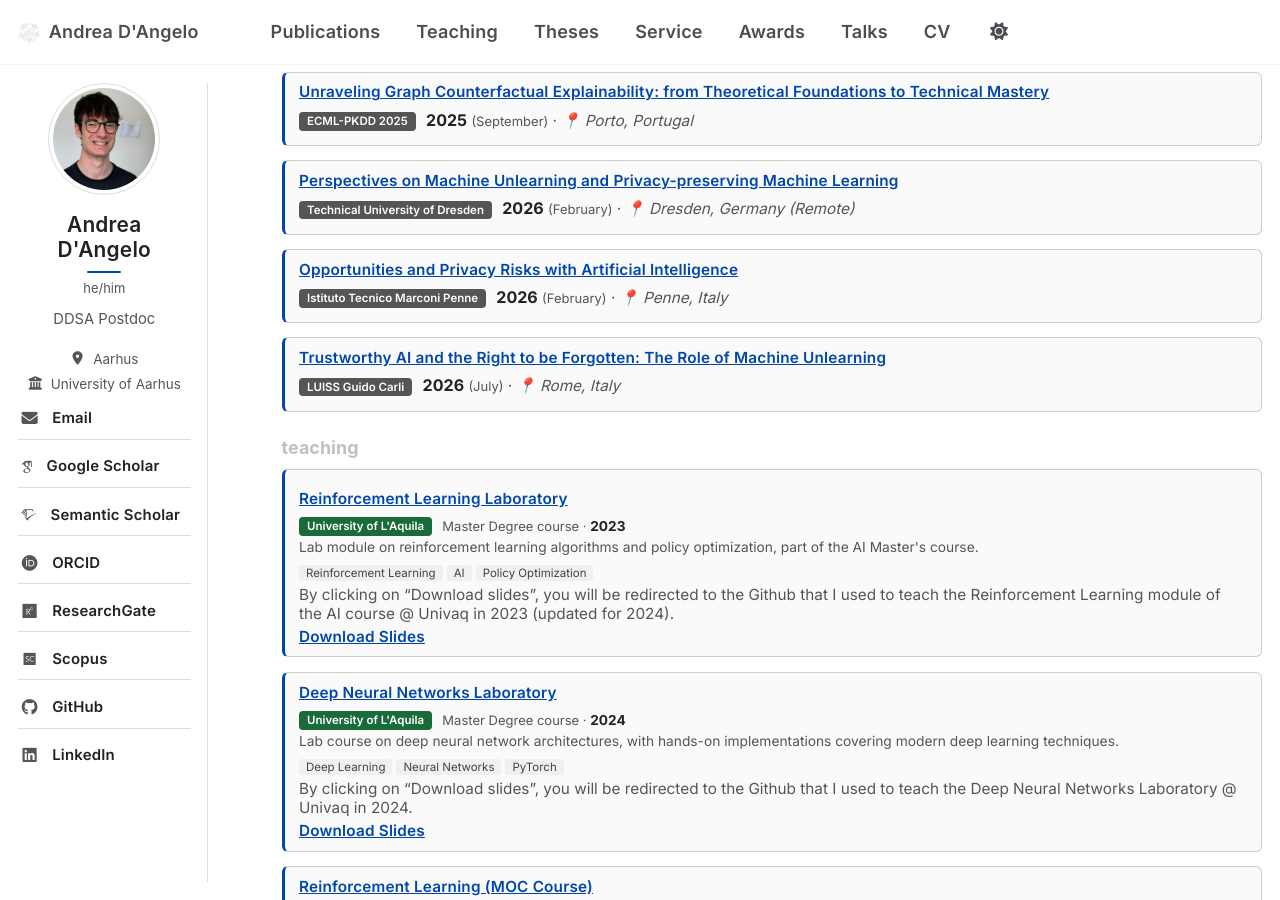
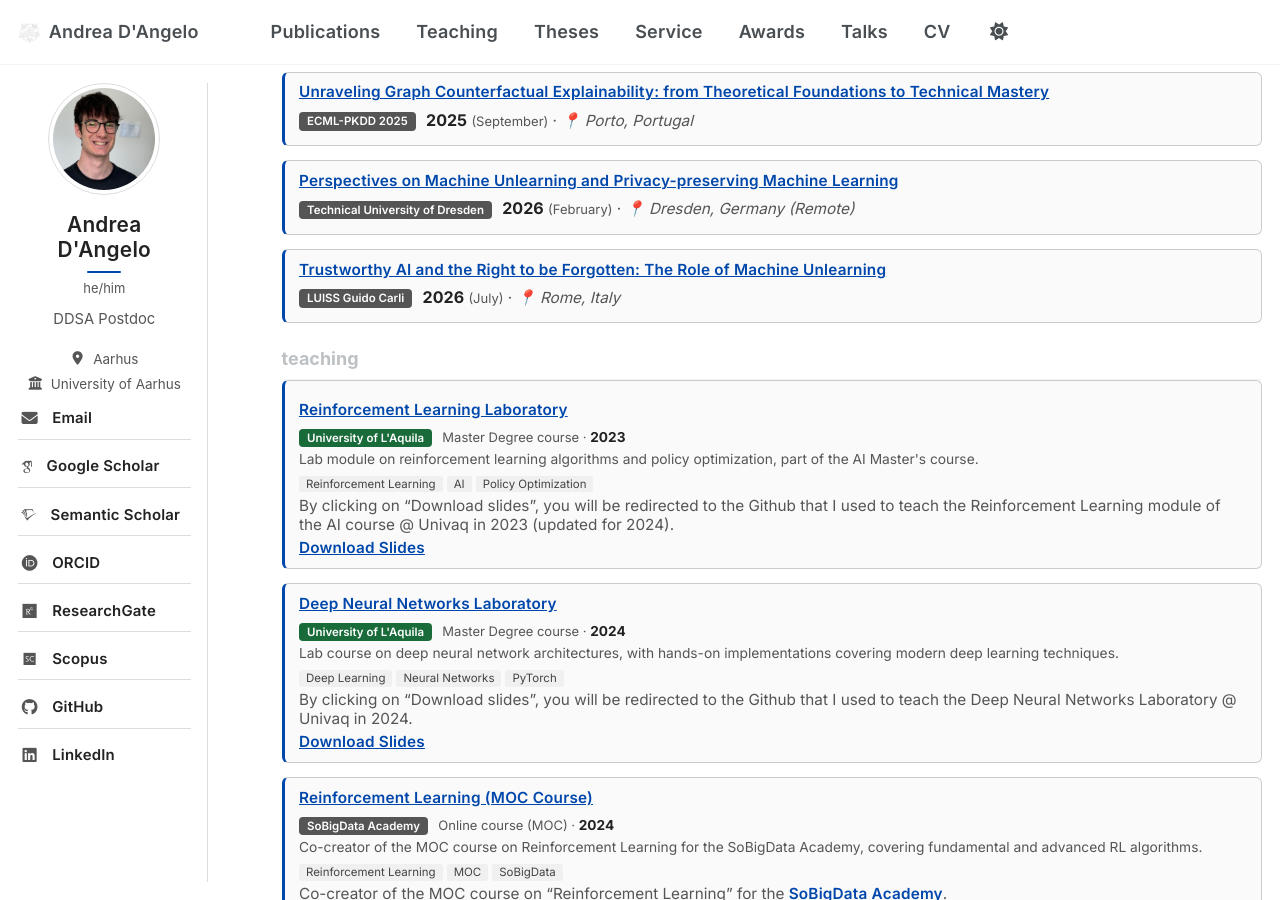
Before and after one commit to dangeloandrea14/dangeloandrea14.github.io, a Jekyll site: the page built from _pages/collection-archive.html, in a window 1280 px wide and 900 px high, scrolled down 4634 px. Built offline with Jekyll 4.4.1, drawn with Linux system fonts in a browser that asks for light colours; some web fonts are replaced; a script that is not in the unit is left out; comment, search, counter and statistics services are not loaded.

Commit message:
Talks: remove the Marconi Penne outreach talk
Also drops its map pin and hides the Outreach section while it has no talks.

Co-Authored-By: Claude Opus 5.5 <noreply@anthropic.com>

```diff
--- a/_data/talk_coords.yml
+++ b/_data/talk_coords.yml
@@ -9,7 +9,6 @@
 "Porto, Portugal":   { lat: 41.1579, lng: -8.6291 }
 "Turin, Italy":      { lat: 45.0703, lng: 7.6869 }
 "Rome, Italy":       { lat: 41.9028, lng: 12.4964 }
-"Penne, Italy":      { lat: 42.4547, lng: 13.9280 }
 "Barcelona, Spain":  { lat: 41.3874, lng: 2.1686 }
 "Biarritz, France":  { lat: 43.4832, lng: -1.5586 }
 "Napoli, Italy":     { lat: 40.8518, lng: 14.2681 }
--- a/_talks/marconi_penne.md
+++ /dev/null
@@ -1,10 +0,0 @@
----
-title: "Opportunities and Privacy Risks with Artificial Intelligence"
-collection: talks
-type: "Talk"
-permalink: /talks/marconi_penne
-venue: "Istituto Tecnico Marconi Penne"
-date: 2026-02-01
-talktype: outreach
-location: "Penne, Italy"
----
```
Also changed, not shown: _pages/talks.html (+6 -8 lines).
